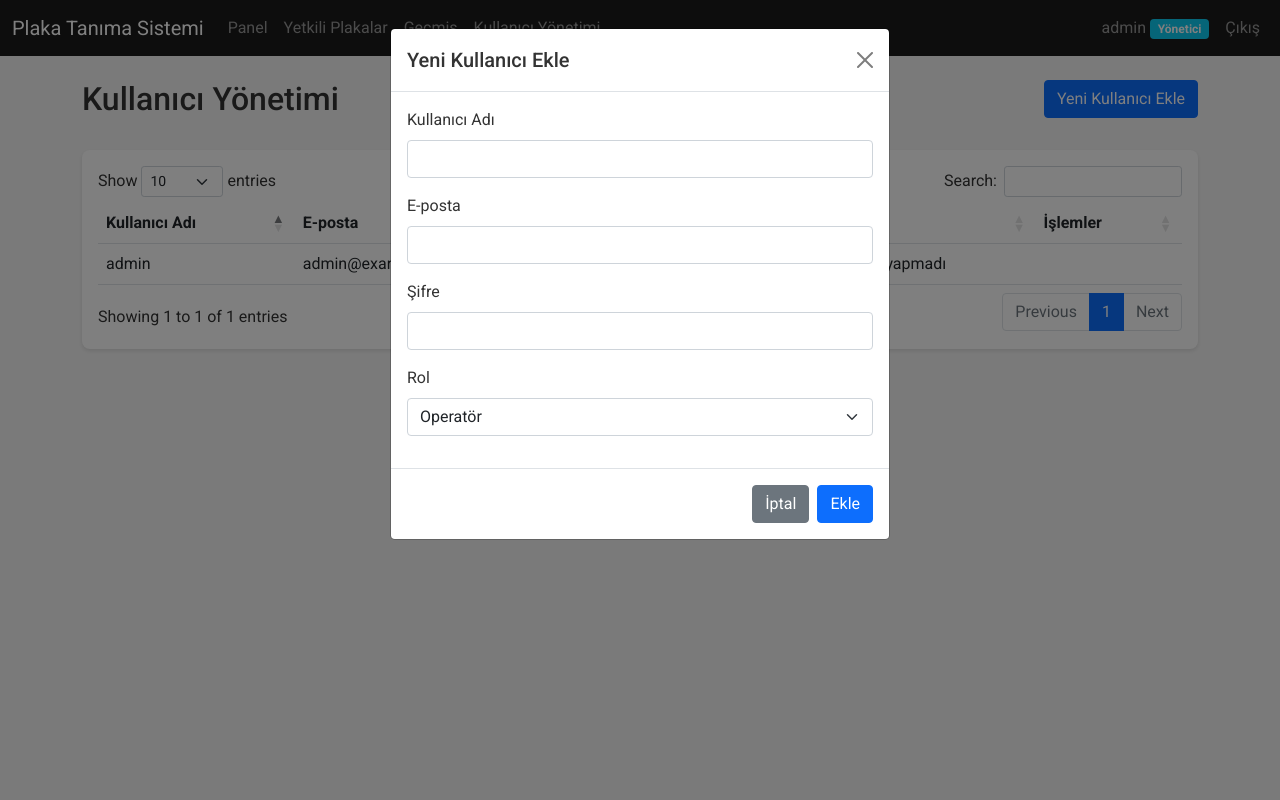
After one commit to hamdullahli/TurkishPlateTracker, a Flask app: page /users in a window 1280 px wide, after a click on "Yeni Kullanıcı Ekle". The commit adds this page. Run offline with Flask 3, Linux system fonts and the light colour scheme; a user stored in the database is signed in; some libraries are stand-ins or nearby versions.

Commit message:
Agent query: Kullanıcı yönetimi sayfası açılıyor mu? Admin olarak giriş yapıp yeni kullanıcı ekleyebiliyor musunuz?
Implement user management features including user creation, status toggling, and role-based access control.

Screenshot: https://storage.googleapis.com/screenshot-production-us-central1/2d9f7a1f-54bf-4cf8-ad82-2b45317e73e4/46feb4b1-8e8a-44c1-952e-b6d836a5d2b9.jpg

```diff
--- a/app.py
+++ b/app.py
@@ -1,12 +1,12 @@
 import os
 import logging
+from datetime import datetime
 from flask import Flask, render_template, request, redirect, url_for, flash, jsonify
 from flask_login import LoginManager, login_user, login_required, logout_user, current_user
 from werkzeug.security import generate_password_hash, check_password_hash
 from flask_sqlalchemy import SQLAlchemy
 from sqlalchemy.orm import DeclarativeBase
-import json
-from datetime import datetime
+from functools import wraps
 
 # Configure logging
 logging.basicConfig(level=logging.DEBUG)
@@ -31,26 +31,23 @@ login_manager.init_app(app)
 login_manager.login_view = 'login'
 login_manager.login_message = 'Lütfen önce giriş yapın.'
 
-# Mock user database (replace with proper database in production)
-USERS = {
-    "admin": generate_password_hash("admin123")
-}
-
-class User:
-    def __init__(self, username):
-        self.username = username
-        self.is_authenticated = True
-        self.is_active = True
-        self.is_anonymous = False
-
-    def get_id(self):
-        return self.username
+def role_required(roles):
+    def decorator(f):
+        @wraps(f)
+        def decorated_function(*args, **kwargs):
+            if not current_user.is_authenticated:
+                return redirect(url_for('login'))
+            if current_user.role not in roles:
+                flash('Bu sayfaya erişim yetkiniz yok.')
+                return redirect(url_for('dashboard'))
+            return f(*args, **kwargs)
+        return decorated_function
+    return decorator
 
 @login_manager.user_loader
-def load_user(username):
-    if username in USERS:
-        return User(username)
-    return None
+def load_user(user_id):
+    from models import User
+    return User.query.get(int(user_id))
 
 @app.route('/')
 @login_required
@@ -60,12 +57,15 @@ def index():
 @app.route('/login', methods=['GET', 'POST'])
 def login():
     if request.method == 'POST':
+        from models import User
         username = request.form.get('username')
         password = request.form.get('password')
 
-        if username in USERS and check_password_hash(USERS[username], password):
-            user = User(username)
+        user = User.query.filter_by(username=username).first()
+        if user and check_password_hash(user.password_hash, password) and user.is_active:
             login_user(user)
+            user.last_login = datetime.utcnow()
+            db.session.commit()
             return redirect(url_for('dashboard'))
 
         flash('Geçersiz kullanıcı adı veya şifre')
@@ -83,8 +83,57 @@ def logout():
 def dashboard():
     return render_template('dashboard.html')
 
+@app.route('/users')
+@login_required
+@role_required(['admin'])
+def users():
+    from models import User
+    users = User.query.all()
+    return render_template('users.html', users=users)
+
+@app.route('/api/users', methods=['POST'])
+@login_required
+@role_required(['admin'])
+def add_user():
+    from models import User
+    data = request.get_json()
+
+    if User.query.filter_by(username=data['username']).first():
+        return jsonify({'error': 'Bu kullanıcı adı zaten kullanılıyor'}), 400
+
+    if User.query.filter_by(email=data['email']).first():
+        return jsonify({'error': 'Bu e-posta adresi zaten kullanılıyor'}), 400
+
+    new_user = User(
+        username=data['username'],
+        email=data['email'],
+        password_hash=generate_password_hash(data['password']),
+        role=data['role']
+    )
+    db.session.add(new_user)
+    db.session.commit()
+
+    return jsonify(new_user.to_dict()), 201
+
+@app.route('/api/users/<int:user_id>/toggle-status', methods=['POST'])
+@login_required
+@role_required(['admin'])
+def toggle_user_status(user_id):
+    from models import User
+    user = User.query.get_or_404(user_id)
+
+    if user.username == current_user.username:
+        return jsonify({'error': 'Kendi hesabınızı devre dışı bırakamazsınız'}), 400
+
+    user.is_active = not user.is_active
+    db.session.commit()
+
+    return jsonify({'status': 'success'})
+
+# Diğer route'lar aynı kalacak
 @app.route('/authorized-plates')
 @login_required
+@role_required(['admin', 'manager'])
 def authorized_plates():
     from models import AuthorizedPlate
     plates = AuthorizedPlate.query.all()
@@ -99,6 +148,7 @@ def get_authorized_plates():
 
 @app.route('/api/authorized-plates', methods=['POST'])
 @login_required
+@role_required(['admin', 'manager'])
 def add_authorized_plate():
     from models import AuthorizedPlate
     data = request.get_json()
@@ -120,6 +170,7 @@ def add_authorized_plate():
 
 @app.route('/api/authorized-plates/<int:plate_id>', methods=['PUT'])
 @login_required
+@role_required(['admin', 'manager'])
 def update_authorized_plate(plate_id):
     from models import AuthorizedPlate, AuthorizationHistory
     plate = AuthorizedPlate.query.get_or_404(plate_id)
@@ -208,8 +259,21 @@ def plate_history():
     return render_template('plate_history.html', plate_records=plate_records, auth_history=auth_history)
 
 with app.app_context():
-    from models import AuthorizedPlate, PlateRecord, AuthorizationHistory
+    from models import User, AuthorizedPlate, PlateRecord, AuthorizationHistory
     db.create_all()
+
+    # Admin kullanıcısı yoksa oluştur
+    admin_user = User.query.filter_by(username='admin').first()
+    if not admin_user:
+        admin_user = User(
+            username='admin',
+            email='admin@example.com',
+            password_hash=generate_password_hash('admin123'),
+            role='admin',
+            is_active=True
+        )
+        db.session.add(admin_user)
+        db.session.commit()
 
 if __name__ == '__main__':
     app.run(host='0.0.0.0', port=5000, debug=True)
--- a/templates/base.html
+++ b/templates/base.html
@@ -23,15 +23,27 @@
                     <li class="nav-item">
                         <a class="nav-link" href="{{ url_for('dashboard') }}">Panel</a>
                     </li>
+                    {% if current_user.role in ['admin', 'manager'] %}
                     <li class="nav-item">
                         <a class="nav-link" href="{{ url_for('authorized_plates') }}">Yetkili Plakalar</a>
                     </li>
+                    {% endif %}
                     <li class="nav-item">
                         <a class="nav-link" href="{{ url_for('plate_history') }}">Geçmiş</a>
                     </li>
+                    {% if current_user.role == 'admin' %}
+                    <li class="nav-item">
+                        <a class="nav-link" href="{{ url_for('users') }}">Kullanıcı Yönetimi</a>
+                    </li>
+                    {% endif %}
                 </ul>
                 <div class="navbar-nav ms-auto">
-                    <span class="nav-link">{{ current_user.username }}</span>
+                    <span class="nav-link">
+                        {{ current_user.username }}
+                        <span class="badge bg-info">
+                            {{ {'admin': 'Yönetici', 'manager': 'Müdür', 'operator': 'Operatör'}[current_user.role] }}
+                        </span>
+                    </span>
                     <a class="nav-link" href="{{ url_for('logout') }}">Çıkış</a>
                 </div>
             </div>
--- /dev/null
+++ b/templates/users.html
@@ -0,0 +1,173 @@
+{% extends "base.html" %}
+
+{% block content %}
+<div class="container mt-4">
+    <div class="row mb-4">
+        <div class="col">
+            <h2>Kullanıcı Yönetimi</h2>
+        </div>
+        {% if current_user.role == 'admin' %}
+        <div class="col text-end">
+            <button type="button" class="btn btn-primary" data-bs-toggle="modal" data-bs-target="#addUserModal">
+                Yeni Kullanıcı Ekle
+            </button>
+        </div>
+        {% endif %}
+    </div>
+
+    <div class="card">
+        <div class="card-body">
+            <div class="table-responsive">
+                <table class="table" id="usersTable">
+                    <thead>
+                        <tr>
+                            <th>Kullanıcı Adı</th>
+                            <th>E-posta</th>
+                            <th>Rol</th>
+                            <th>Durum</th>
+                            <th>Son Giriş</th>
+                            <th>İşlemler</th>
+                        </tr>
+                    </thead>
+                    <tbody>
+                        {% for user in users %}
+                        <tr>
+                            <td>{{ user.username }}</td>
+                            <td>{{ user.email }}</td>
+                            <td>
+                                <span class="badge bg-info">
+                                    {{ {'admin': 'Yönetici', 'manager': 'Müdür', 'operator': 'Operatör'}[user.role] }}
+                                </span>
+                            </td>
+                            <td>
+                                <span class="badge {% if user.is_active %}bg-success{% else %}bg-danger{% endif %}">
+                                    {{ 'Aktif' if user.is_active else 'Pasif' }}
+                                </span>
+                            </td>
+                            <td>{{ user.last_login|default('Hiç giriş yapmadı', true) }}</td>
+                            <td>
+                                {% if current_user.role == 'admin' and user.username != current_user.username %}
+                                <button class="btn btn-sm btn-outline-primary" onclick="toggleUserStatus({{ user.id }})">
+                                    {{ 'Pasif Yap' if user.is_active else 'Aktif Yap' }}
+                                </button>
+                                <button class="btn btn-sm btn-outline-secondary" onclick="editUser({{ user.id }})">
+                                    Düzenle
+                                </button>
+                                {% endif %}
+                            </td>
+                        </tr>
+                        {% endfor %}
+                    </tbody>
+                </table>
+            </div>
+        </div>
+    </div>
+</div>
+
+<!-- Yeni Kullanıcı Ekleme Modal -->
+<div class="modal fade" id="addUserModal" tabindex="-1">
+    <div class="modal-dialog">
+        <div class="modal-content">
+            <div class="modal-header">
+                <h5 class="modal-title">Yeni Kullanıcı Ekle</h5>
+                <button type="button" class="btn-close" data-bs-dismiss="modal"></button>
+            </div>
+            <div class="modal-body">
+                <form id="addUserForm">
+                    <div class="mb-3">
+                        <label for="username" class="form-label">Kullanıcı Adı</label>
+                        <input type="text" class="form-control" id="username" required>
+                    </div>
+                    <div class="mb-3">
+                        <label for="email" class="form-label">E-posta</label>
+                        <input type="email" class="form-control" id="email" required>
+                    </div>
+                    <div class="mb-3">
+                        <label for="password" class="form-label">Şifre</label>
+                        <input type="password" class="form-control" id="password" required>
+                    </div>
+                    <div class="mb-3">
+                        <label for="role" class="form-label">Rol</label>
+                        <select class="form-select" id="role" required>
+                            <option value="operator">Operatör</option>
+                            <option value="manager">Müdür</option>
+                            <option value="admin">Yönetici</option>
+                        </select>
+                    </div>
+                </form>
+            </div>
+            <div class="modal-footer">
+                <button type="button" class="btn btn-secondary" data-bs-dismiss="modal">İptal</button>
+                <button type="button" class="btn btn-primary" onclick="addNewUser()">Ekle</button>
+            </div>
+        </div>
+    </div>
+</div>
+{% endblock %}
+
+{% block scripts %}
+<script>
+$(document).ready(function() {
+    $('#usersTable').DataTable({
+        language: {
+            url: 'https://cdn.datatables.net/plug-ins/1.13.7/i18n/tr.json',
+        },
+        order: [[0, 'asc']],
+        pageLength: 10,
+        lengthMenu: [[10, 25, 50, -1], [10, 25, 50, "Tümü"]],
+    });
+});
+
+async function addNewUser() {
+    const username = document.getElementById('username').value;
+    const email = document.getElementById('email').value;
+    const password = document.getElementById('password').value;
+    const role = document.getElementById('role').value;
+
+    try {
+        const response = await fetch('/api/users', {
+            method: 'POST',
+            headers: {
+                'Content-Type': 'application/json'
+            },
+            body: JSON.stringify({
+                username,
+                email,
+                password,
+                role
+            })
+        });
+
+        if (response.ok) {
+            location.reload();
+        } else {
+            const data = await response.json();
+            alert(data.error || 'Kullanıcı eklenirken bir hata oluştu');
+        }
+    } catch (error) {
+        alert('Kullanıcı eklenirken bir hata oluştu');
+    }
+}
+
+async function toggleUserStatus(userId) {
+    try {
+        const response = await fetch(`/api/users/${userId}/toggle-status`, {
+            method: 'POST'
+        });
+
+        if (response.ok) {
+            location.reload();
+        } else {
+            alert('Kullanıcı durumu güncellenirken bir hata oluştu');
+        }
+    } catch (error) {
+        alert('Kullanıcı durumu güncellenirken bir hata oluştu');
+    }
+}
+
+async function editUser(userId) {
+    // Bu fonksiyon daha sonra kullanıcı düzenleme modalını açacak
+    alert('Kullanıcı düzenleme özelliği yakında eklenecek');
+}
+</script>
+{% endblock %}
```
Also changed, not shown: models.py (+22 -0 lines).
